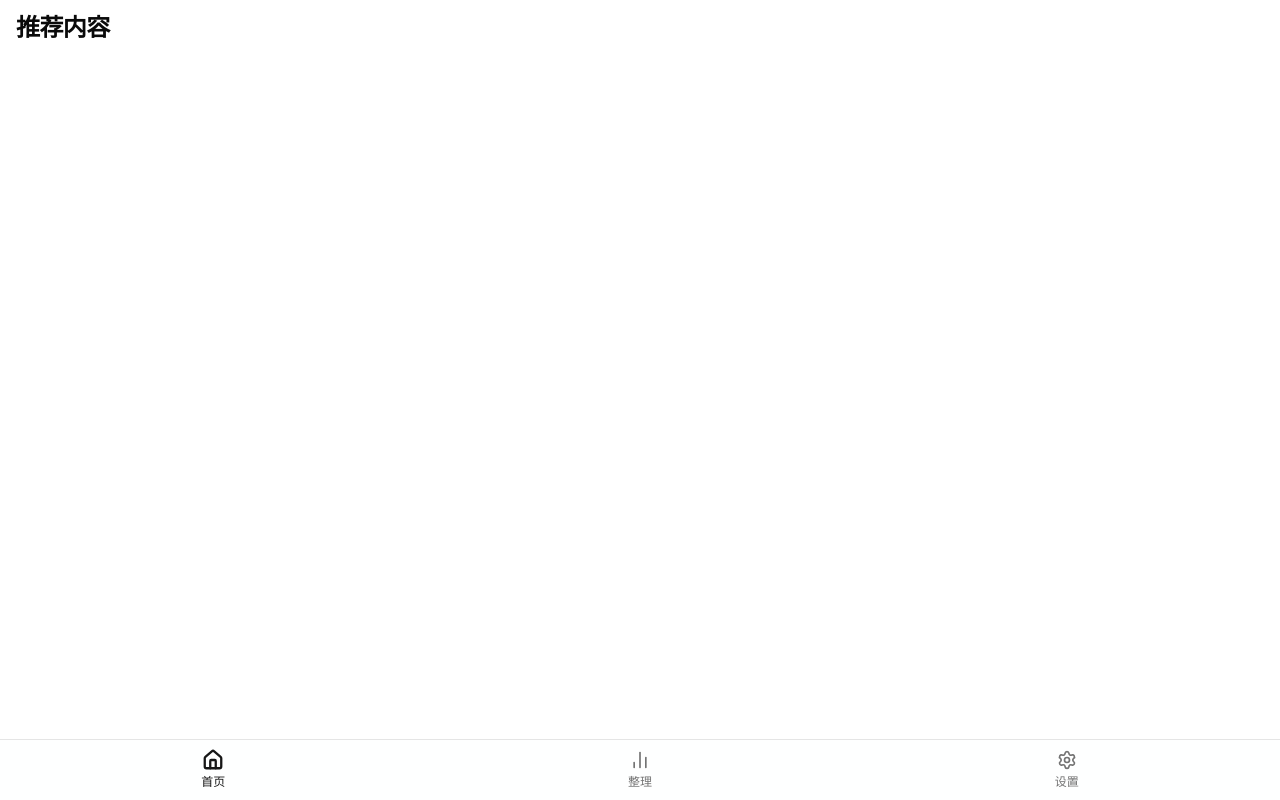
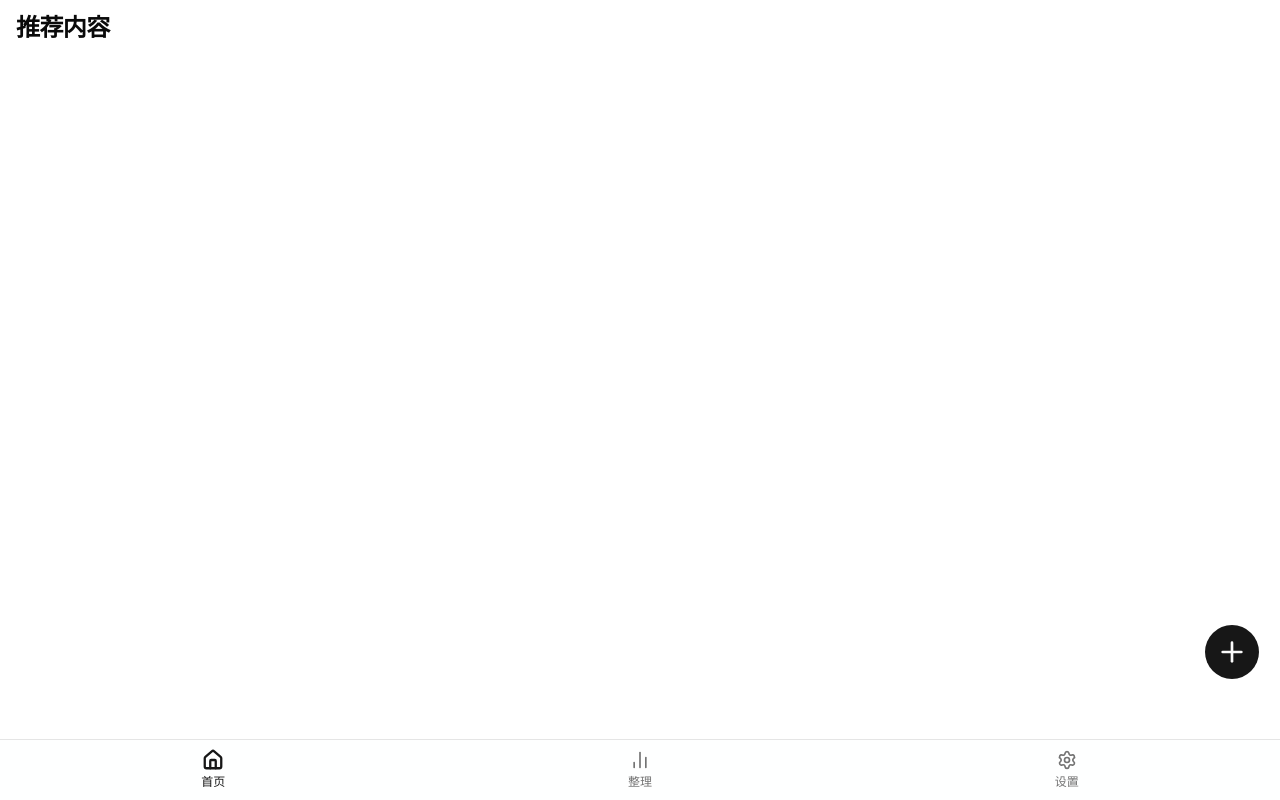
Before and after one commit to xiaoyang5116/life-energy-ledger-web, a React (Vite) app: page / in a window 1280 px wide. Built offline with nearby package versions, Linux system fonts and the light colour scheme.

Commit message:
feat: 添加浮动按钮以支持快速录入功能
- 引入 FloatingBubble 组件，提供用户快速录入的入口。
- 在浮动按钮中添加 Plus 图标，提升用户界面友好性。
- 保持现有的底部 Tabbar 结构，确保功能一致性。

```diff
--- /dev/null
+++ b/src/components/layout/floating-bubble.tsx
@@ -0,0 +1,262 @@
+import {
+  useEffect,
+  useRef,
+  useState,
+  type PointerEvent,
+  type ReactNode,
+} from "react"
+
+import { cn } from "@/lib/utils"
+
+type Side = "left" | "right"
+
+type Position = {
+  x: number
+  y: number
+}
+
+type FloatingBubbleProps = {
+  children: ReactNode
+  className?: string
+  /** 气泡直径（px） */
+  size?: number
+  /** 吸附到左右边缘时的边距（px） */
+  edgeOffset?: number
+  /** 距顶部的最小边距（px） */
+  topInset?: number
+  /** 距底部的最小边距，不含 safe-area（px） */
+  bottomInset?: number
+  defaultSide?: Side
+  /** 初始位置：从 bottomInset 向上偏移（px） */
+  defaultOffsetY?: number
+  onClick?: () => void
+}
+
+const DRAG_THRESHOLD = 6
+
+function getSafeAreaBottom() {
+  if (typeof window === "undefined") return 0
+  return Number.parseFloat(
+    getComputedStyle(document.documentElement).getPropertyValue(
+      "env(safe-area-inset-bottom)"
+    ) || "0"
+  )
+}
+
+function getBounds(
+  size: number,
+  edgeOffset: number,
+  topInset: number,
+  bottomInset: number
+) {
+  const viewportWidth = window.innerWidth
+  const viewportHeight = window.innerHeight
+  const safeBottom = getSafeAreaBottom()
+
+  return {
+    minX: edgeOffset,
+    maxX: viewportWidth - edgeOffset - size,
+    minY: topInset,
+    maxY: viewportHeight - bottomInset - safeBottom - size,
+    viewportWidth,
+  }
+}
+
+function clamp(value: number, min: number, max: number) {
+  return Math.min(Math.max(value, min), max)
+}
+
+function snapX(
+  x: number,
+  size: number,
+  edgeOffset: number,
+  viewportWidth: number
+) {
+  const centerX = x + size / 2
+  return centerX < viewportWidth / 2
+    ? edgeOffset
+    : viewportWidth - edgeOffset - size
+}
+
+export function FloatingBubble({
+  children,
+  className,
+  size = 56,
+  edgeOffset = 20,
+  topInset = 16,
+  bottomInset = 90,
+  defaultSide = "right",
+  defaultOffsetY = 30,
+  onClick,
+}: FloatingBubbleProps) {
+  const bubbleRef = useRef<HTMLDivElement>(null)
+  const dragState = useRef({
+    startX: 0,
+    startY: 0,
+    originX: 0,
+    originY: 0,
+    moved: false,
+  })
+
+  // 使用惰性初始化避免在 effect 里同步 setState（会触发 React 的“级联渲染”警告）
+  const [position, setPosition] = useState<Position | null>(() => {
+    if (typeof window === "undefined") return null
+
+    const { minX, maxX, minY, maxY, viewportWidth } = getBounds(
+      size,
+      edgeOffset,
+      topInset,
+      bottomInset
+    )
+
+    const x =
+      defaultSide === "left" ? edgeOffset : viewportWidth - edgeOffset - size
+    const y = clamp(maxY - defaultOffsetY, minY, maxY)
+
+    return {
+      x: clamp(x, minX, maxX),
+      y,
+    }
+  })
+  const [isDragging, setIsDragging] = useState(false)
+  const [isPressed, setIsPressed] = useState(false)
+
+  useEffect(() => {
+    const handleResize = () => {
+      setPosition((current) => {
+        if (!current) return current
+
+        const { minX, maxX, minY, maxY, viewportWidth } = getBounds(
+          size,
+          edgeOffset,
+          topInset,
+          bottomInset
+        )
+
+        return {
+          x: clamp(
+            snapX(current.x, size, edgeOffset, viewportWidth),
+            minX,
+            maxX
+          ),
+          y: clamp(current.y, minY, maxY),
+        }
+      })
+    }
+
+    window.addEventListener("resize", handleResize)
+    return () => window.removeEventListener("resize", handleResize)
+  }, [bottomInset, edgeOffset, size, topInset])
+
+  const handlePointerDown = (event: PointerEvent<HTMLDivElement>) => {
+    if (!position) return
+
+    event.currentTarget.setPointerCapture(event.pointerId)
+    dragState.current = {
+      startX: event.clientX,
+      startY: event.clientY,
+      originX: position.x,
+      originY: position.y,
+      moved: false,
+    }
+    setIsDragging(true)
+    setIsPressed(true)
+  }
+
+  const handlePointerMove = (event: PointerEvent<HTMLDivElement>) => {
+    if (!isDragging) return
+
+    const deltaX = event.clientX - dragState.current.startX
+    const deltaY = event.clientY - dragState.current.startY
+
+    if (
+      !dragState.current.moved &&
+      Math.hypot(deltaX, deltaY) >= DRAG_THRESHOLD
+    ) {
+      dragState.current.moved = true
+      setIsPressed(false)
+    }
+
+    const { minX, maxX, minY, maxY } = getBounds(
+      size,
+      edgeOffset,
+      topInset,
+      bottomInset
+    )
+
+    setPosition({
+      x: clamp(dragState.current.originX + deltaX, minX, maxX),
+      y: clamp(dragState.current.originY + deltaY, minY, maxY),
+    })
+  }
+
+  const finishDrag = (event: PointerEvent<HTMLDivElement>) => {
+    if (!isDragging || !position) return
+
+    if (event.currentTarget.hasPointerCapture(event.pointerId)) {
+      event.currentTarget.releasePointerCapture(event.pointerId)
+    }
+
+    const { minY, maxY, viewportWidth } = getBounds(
+      size,
+      edgeOffset,
+      topInset,
+      bottomInset
+    )
+
+    const snapped = {
+      x: snapX(position.x, size, edgeOffset, viewportWidth),
+      y: clamp(position.y, minY, maxY),
+    }
+
+    setPosition(snapped)
+    setIsDragging(false)
+    setIsPressed(false)
+
+    if (!dragState.current.moved) {
+      navigator.vibrate?.(10)
+      onClick?.()
+    }
+  }
+
+  if (!position) return null
+
+  return (
+    <div
+      ref={bubbleRef}
+      role="button"
+      tabIndex={0}
+      aria-label="悬浮操作"
+      className={cn(
+        "fixed z-40 touch-none select-none",
+        !isDragging && "transition-[left,top] duration-300 ease-out",
+        className
+      )}
+      style={{
+        left: position.x,
+        top: position.y,
+        width: size,
+        height: size,
+      }}
+      onPointerDown={handlePointerDown}
+      onPointerMove={handlePointerMove}
+      onPointerUp={finishDrag}
+      onPointerCancel={finishDrag}
+      onKeyDown={(event) => {
+        if (event.key === "Enter" || event.key === " ") {
+          event.preventDefault()
+          onClick?.()
+        }
+      }}
+    >
+      <div
+        className={cn(
+          "size-full transition-transform duration-150 ease-out",
+          isPressed && "scale-90"
+        )}
+      >
+        {children}
+      </div>
+    </div>
+  )
+}
--- a/src/routes/_tabs.tsx
+++ b/src/routes/_tabs.tsx
@@ -1,6 +1,8 @@
+import { FloatingBubble } from "@/components/layout/floating-bubble"
 import { Tabbar, type TabItem } from "@/components/layout/tabbar"
+import { Button } from "@/components/ui/button"
 import { createFileRoute, Outlet } from "@tanstack/react-router"
-import { House, Settings, ChartNoAxesColumn } from "lucide-react"
+import { House, Settings, ChartNoAxesColumn, Plus } from "lucide-react"
 
 export const Route = createFileRoute("/_tabs")({
   component: RouteComponent,
@@ -22,6 +24,21 @@ function RouteComponent() {
 
       {/* 底部固定 Tabbar 外壳 */}
       <Tabbar items={tabs} />
+
+      <FloatingBubble
+        bottomInset={90}
+        defaultOffsetY={30}
+        onClick={() => {
+          // TODO: 跳转记录一笔
+        }}
+      >
+        <Button
+          variant="default"
+          className="pointer-events-none flex size-full items-center justify-center rounded-full"
+        >
+          <Plus className="size-8" />
+        </Button>
+      </FloatingBubble>
     </div>
   )
 }
```
